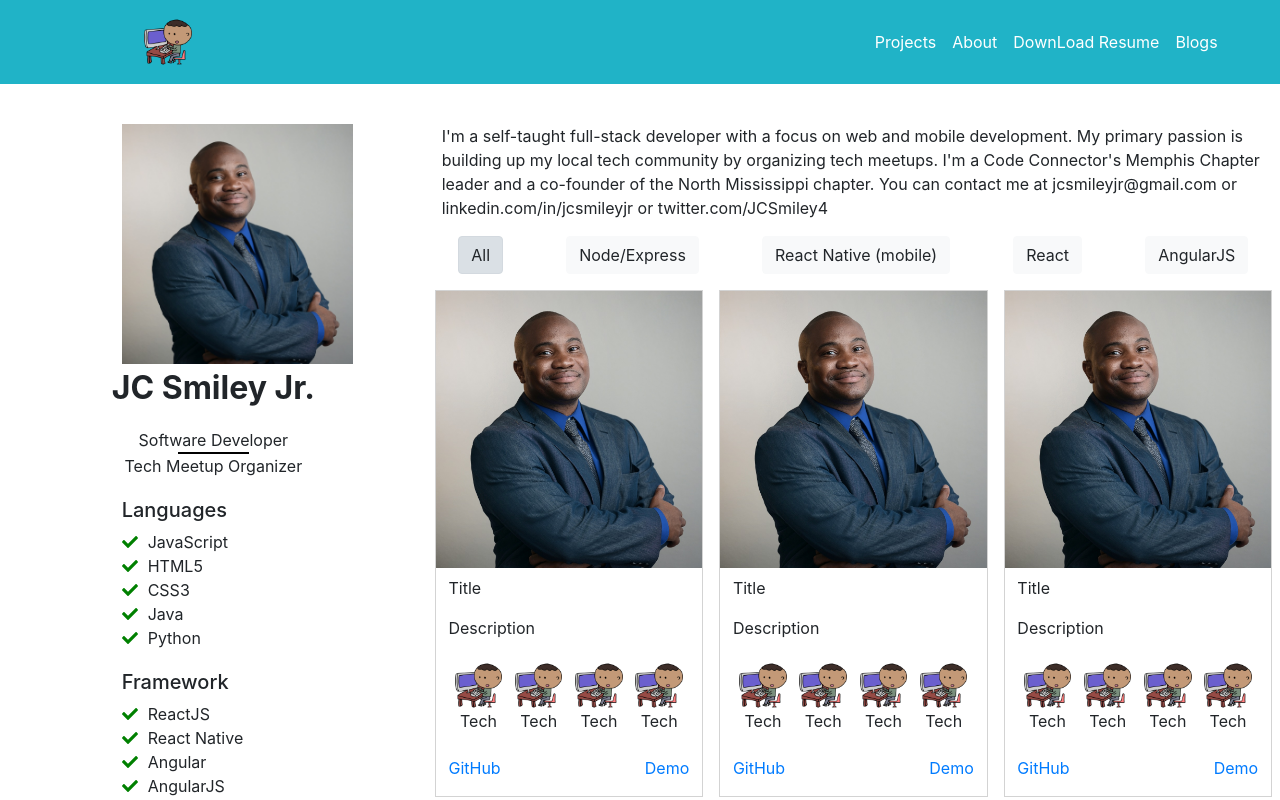
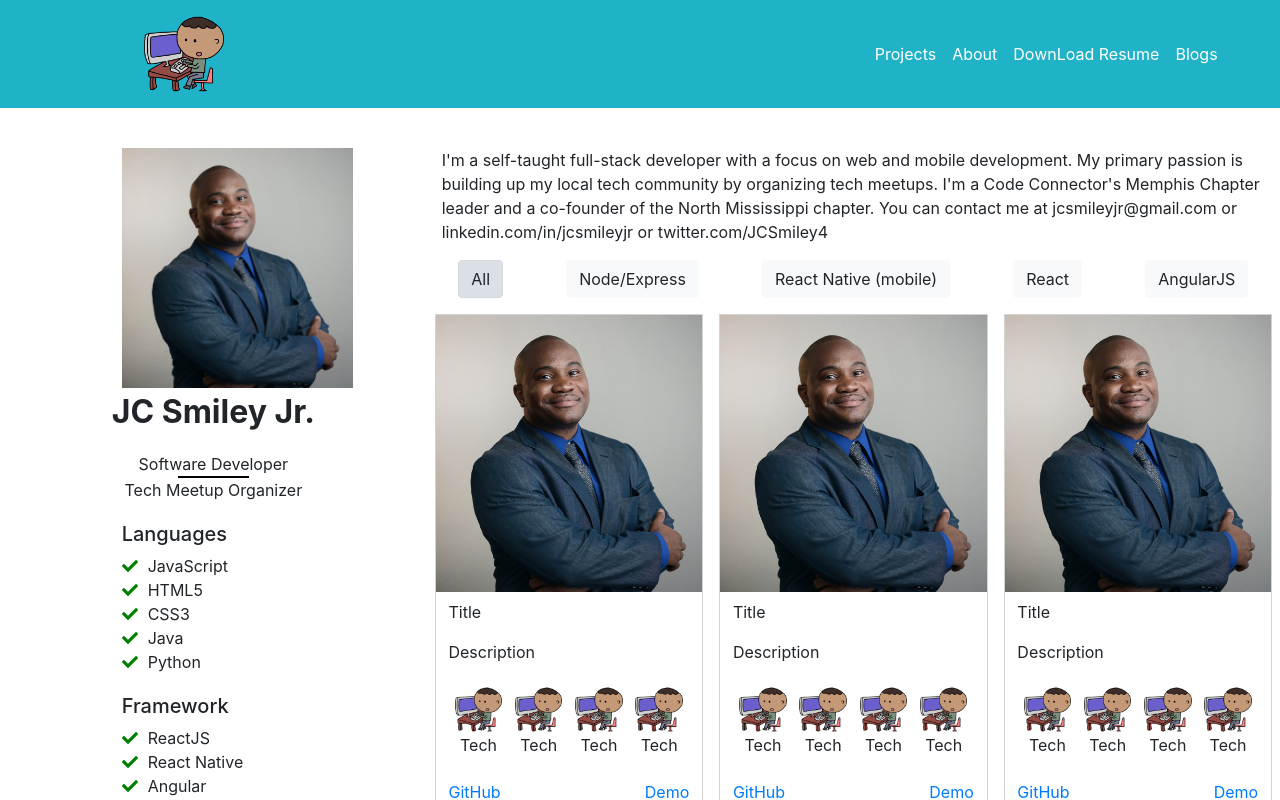
Before and after one commit to jcsmileyjr/Portfolio-v3, a React (Create React App) app in the folder portfolio/: page / in a window 1280 px wide. Shown: the top 800 px of the page. Built offline with nearby package versions, Linux system fonts and the light colour scheme.

Commit message:
Restyle header icon to make it bigger

```diff
--- a/portfolio/src/components/nav/header.scss
+++ b/portfolio/src/components/nav/header.scss
@@ -7,10 +7,10 @@
 
 /*Style the app logo*/
 .logo {
-	height: 3rem;
-	width: 3rem;
-	margin-top:5px;
-	margin-bottom:5px;
+	height: 5rem;
+	width: 5rem;
+	margin-top:1px;
+	margin-bottom:1px;
 	margin-left: 10vw;/*Add white-space to the left side of the logo*/
 }
 
```
